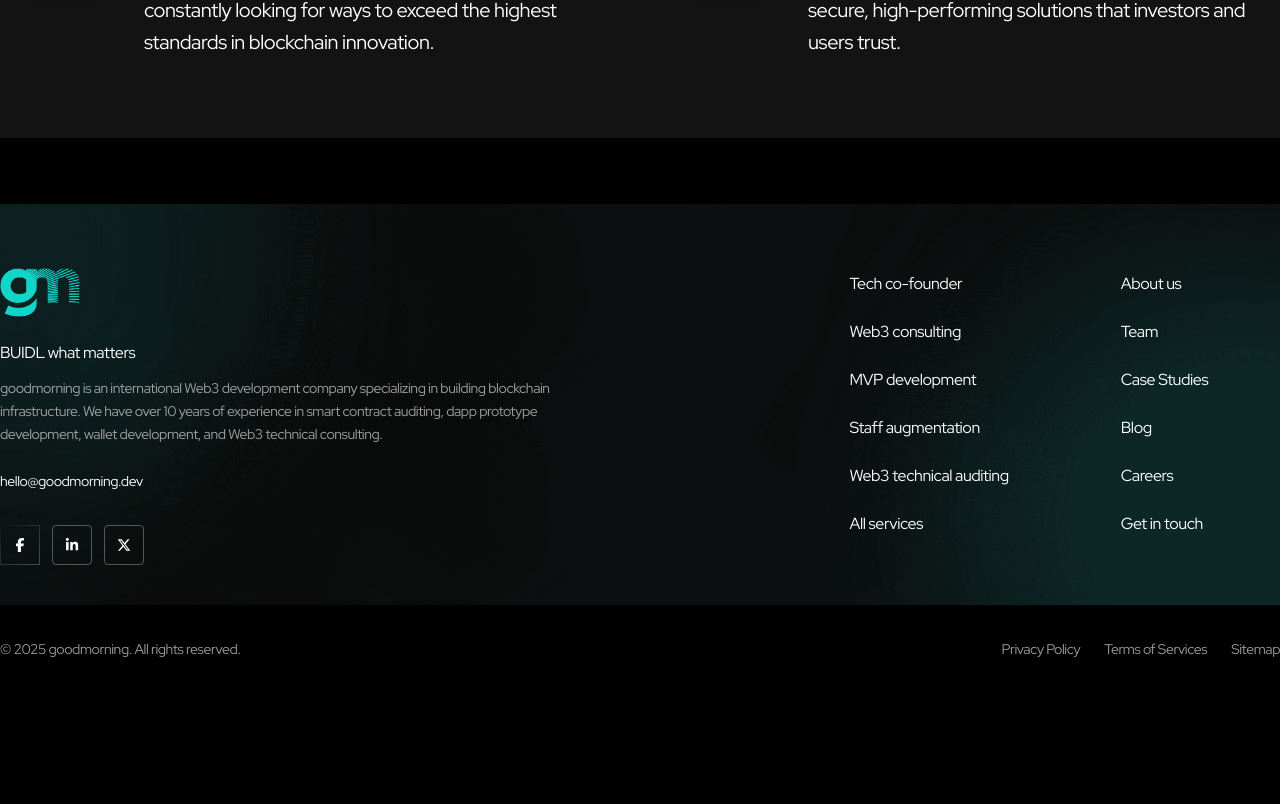
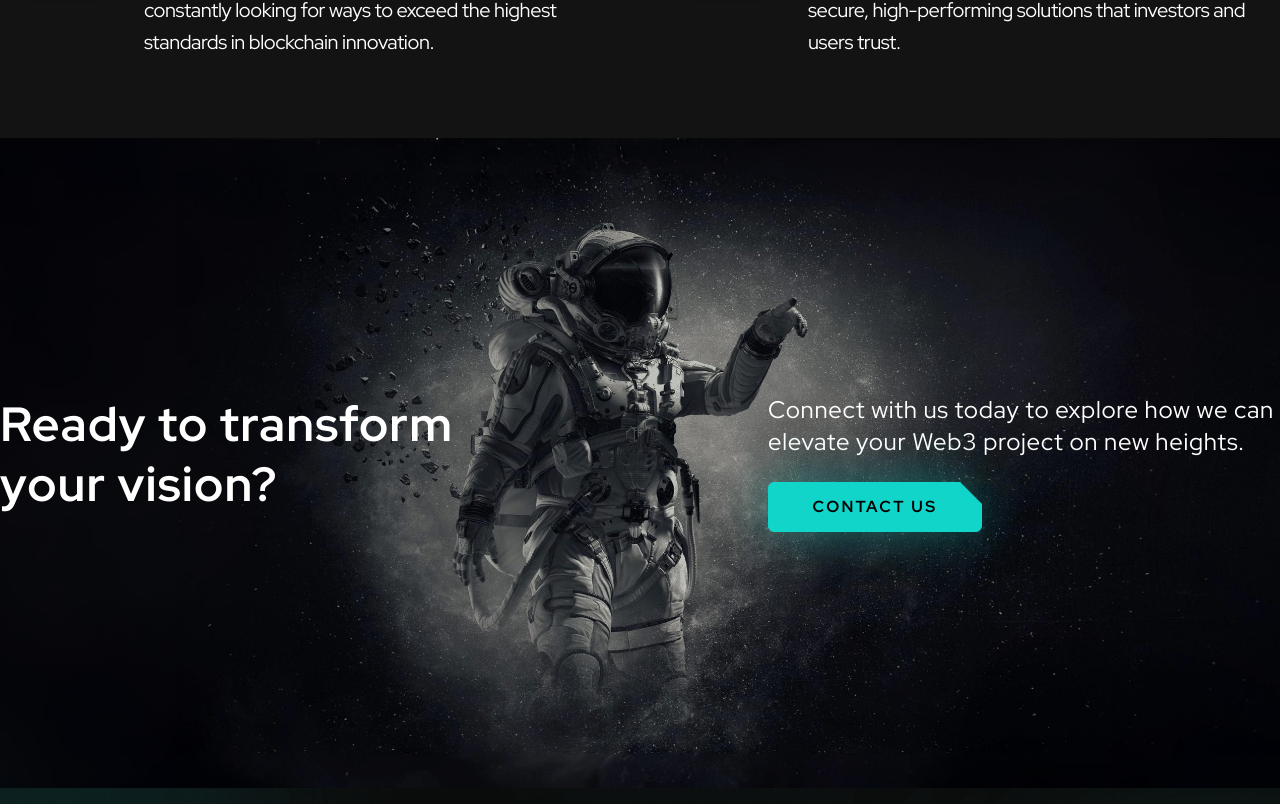
Before and after one commit to goodmorning-dev/goodmorning-site, a Next.js app: page / in a window 1280 px wide. Shown: the part 596-1400 px from the top of the page. Before the commit the page ends 1289 px from the top, so only its background shows below. Built offline with nearby package versions, Linux system fonts and the light colour scheme.

Commit message:
Added call to action section

```diff
--- a/src/app/page.tsx
+++ b/src/app/page.tsx
@@ -1,9 +1,11 @@
 import FeatureCard from '@/components/FeatureCard'
 import features from '@/constants/features'
+import Button from '@/components/Button'
 
 export default function HomePage() {
   return (
-    // Feature section
+    <div>
+      {/* Feature section */}
       <section className="bg-gray py-20">
         <div className="mx-auto grid max-w-7xl gap-20 px-4 md:grid-cols-2">
           {features.map((f, idx) => (
@@ -11,5 +13,29 @@ export default function HomePage() {
           ))}
         </div>
       </section>
+
+      {/* Call to action section */}
+      <section className="relative overflow-hidden bg-black py-64">
+        <div
+          className="pointer-events-none absolute inset-0 bg-cover bg-center bg-no-repeat opacity-90"
+          style={{ backgroundImage: "url('/images/astronaut.png')" }}
+        />
+
+        <div className="relative z-10 mx-auto flex max-w-7xl flex-col justify-between md:flex-row">
+          <div className="text-5xl font-bold leading-tight tracking-[1.2px]">
+            Ready to transform <br />
+            your vision?
+          </div>
+
+          <div className="max-w-lg space-y-6">
+            <p className="text-2xl tracking-[0.7px]">
+              Connect with us today to explore how we can elevate your Web3
+              project on new heights.
+            </p>
+            <Button>Contact us</Button>
+          </div>
+        </div>
+      </section>
+    </div>
   )
 }
```
Also changed, not shown: public/images/astronaut.png (added). Lines whose indentation alone changed are shown as unchanged.
